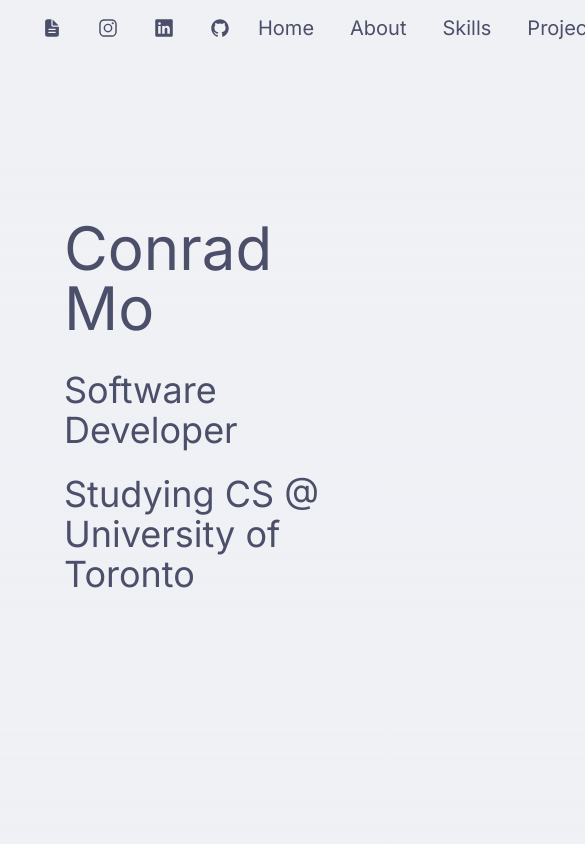
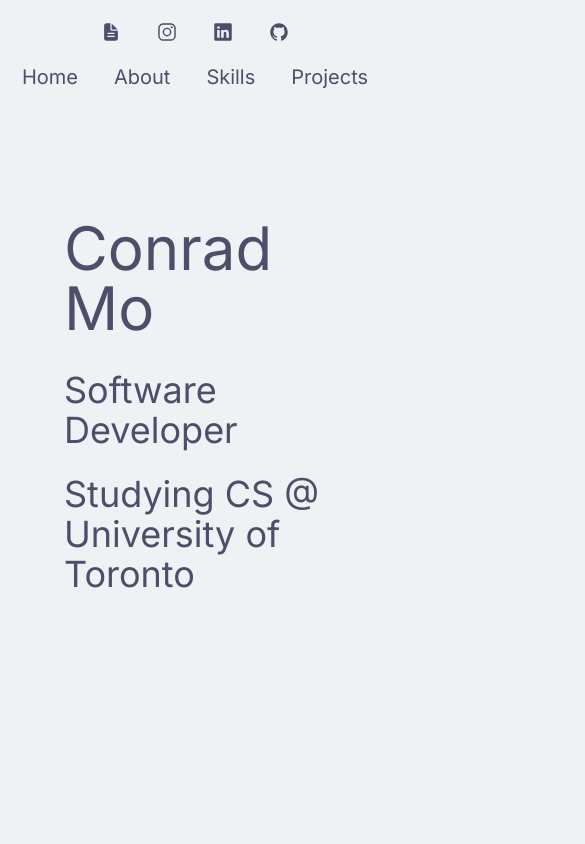
Before and after one commit to conrad-mo/personal-website-old, a Next.js app: page / in a window 390 px wide. Shown: the top 844 px of the page, 585 px wide, since content can reach past the window. Built offline with nearby package versions, Linux system fonts and the light colour scheme; what @catppuccin/tailwindcss would draw is missing.

Commit message:
Fix responsive layouts

```diff
--- a/components/navbar.tsx
+++ b/components/navbar.tsx
@@ -8,8 +8,8 @@ import {
 
 export default function Navbar() {
   return (
-    <main className="flex justify-between items-center bg-ctp-base">
-      <div className="flex items-center text-xl ml-8 gap-4">
+    <main className="flex flex-wrap lg:flex-nowrap justify-center lg:justify-between items-center bg-ctp-base p-4 lg:p-0">
+      <div className="flex items-center text-xl lg:ml-8 gap-4">
         <a
           href="/Conrad_Mo_resume.pdf"
           target="_blank"
@@ -47,7 +47,7 @@ export default function Navbar() {
           </button>
         </a>
       </div>
-      <div className="flex justify-end items-center text-xl">
+      <div className="flex justify-center lg:justify-end items-center text-xl">
         <ScrollLink
           to="home"
           smooth={true}
@@ -92,7 +92,7 @@ export default function Navbar() {
             Projects
           </button>
         </ScrollLink>
-        <div className="w-8"></div>
+        <div className="lg:w-8"></div>
       </div>
     </main>
   );
```
